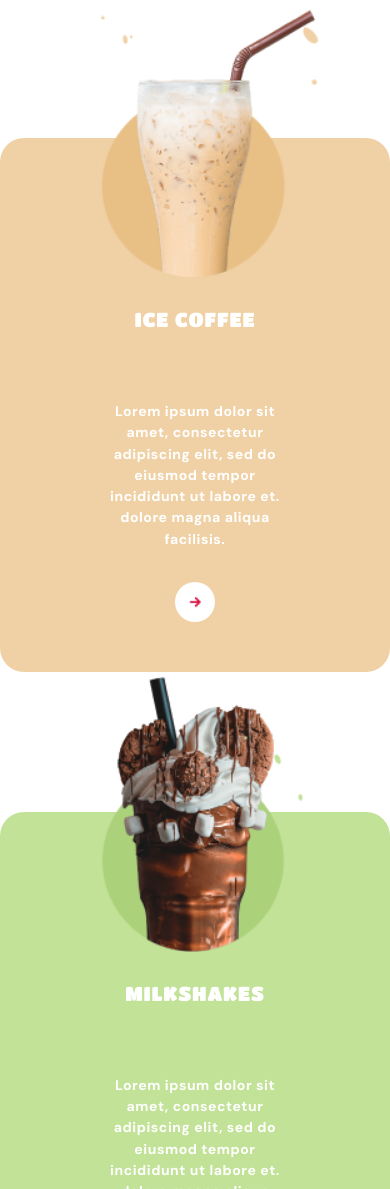
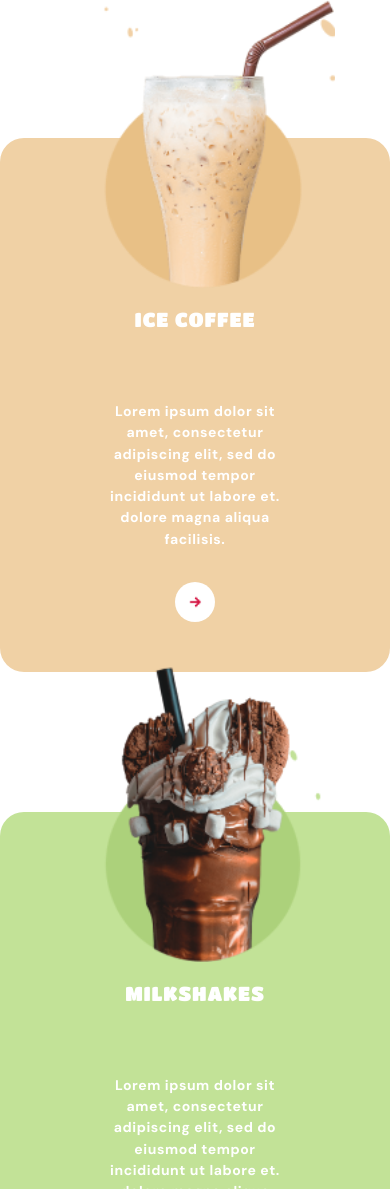
Before and after one commit to JukaDes/test-products, a plain HTML site: page index.html in a window 390 px wide. Shown: the part 811-2000 px from the top of the page. Drawn offline with Linux system fonts and the light colour scheme.

Commit message:
fix mobile ice-cream

```diff
--- a/main.scss
+++ b/main.scss
@@ -190,7 +190,7 @@
     content: "";
     display: block;
     width: 280px;
-    height: 280px;
+    height: 300px;
     background-image: url(./images/phone/image1.png);
     background-repeat: no-repeat;
     background-size: cover;
@@ -205,7 +205,7 @@
     content: "";
     display: block;
     width: 280px;
-    height: 280px;
+    height: 300px;
     background-image: url(./images/phone/image2.png);
     background-repeat: no-repeat;
     background-size: cover;
@@ -219,7 +219,7 @@
     content: "";
     display: block;
     width: 280px;
-    height: 280px;
+    height: 300px;
     background-image: url(./images/phone/image3.png);
     background-repeat: no-repeat;
     background-size: cover;
```
Also changed, not shown: main.css.
